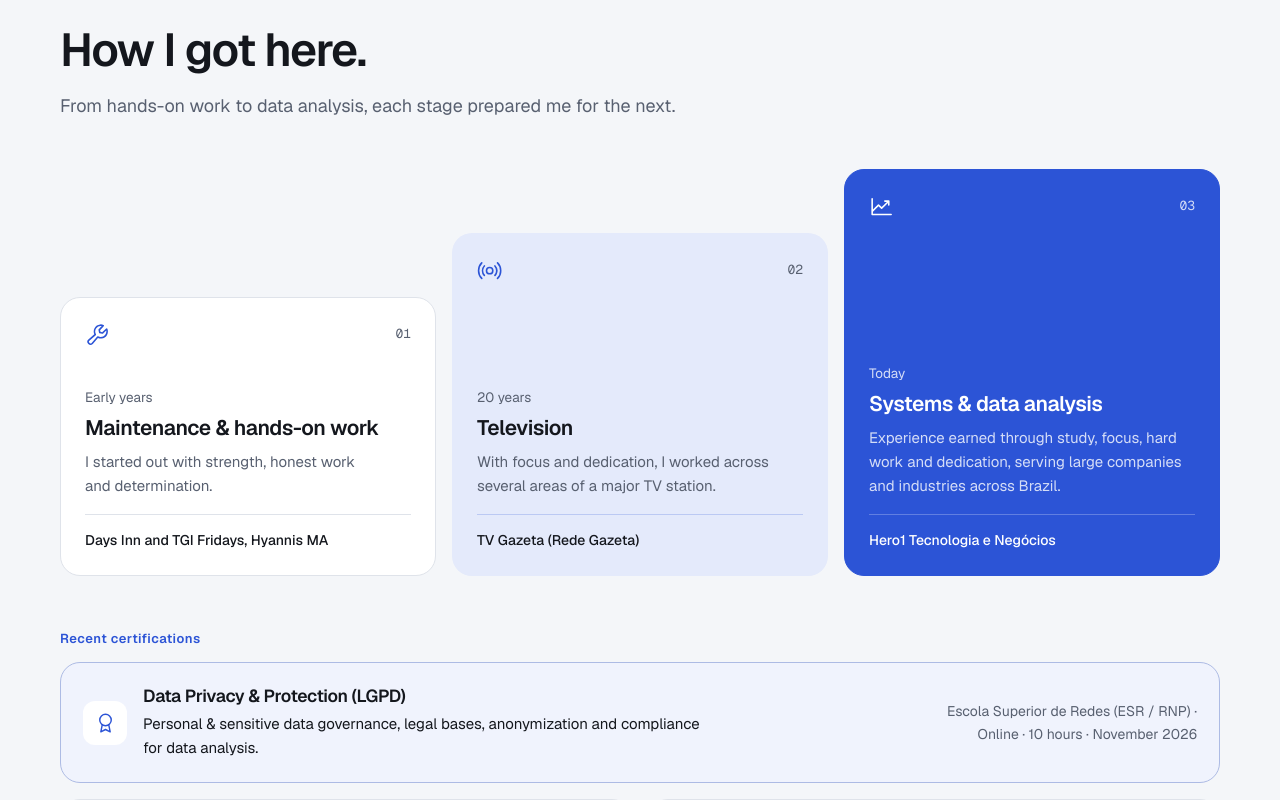
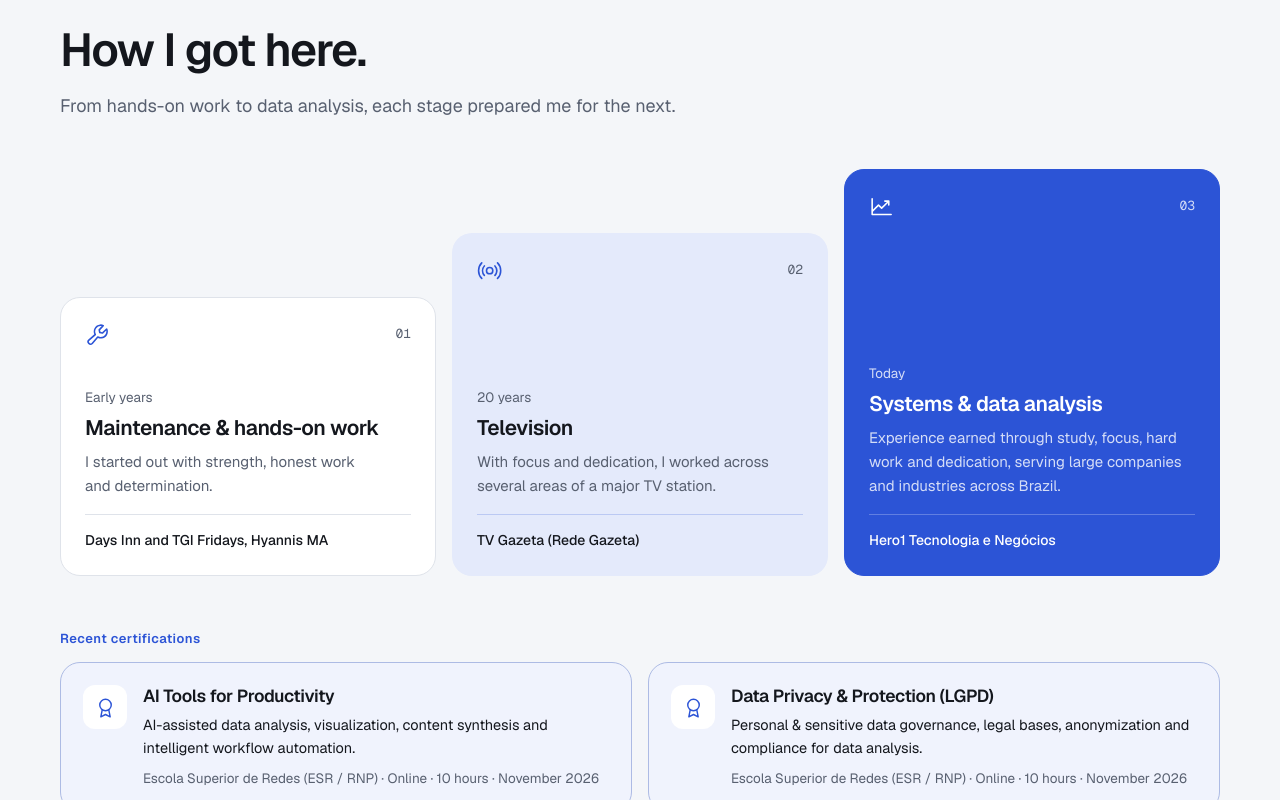
Before and after one commit to Fabiano-Couto/Fabiano-Couto.github.io, a plain HTML site: page index.html in a window 1280 px wide. Shown: the part 2000-2800 px from the top of the page. Drawn offline with Linux system fonts and the light colour scheme.

Commit message:
Add AI Tools for Productivity certificate to site and resume

```diff
--- a/assets/css/style.css
+++ b/assets/css/style.css
@@ -400,7 +400,7 @@ p { margin: 0; text-wrap: pretty; }
 .value h3 { font-size: 20px; letter-spacing: -0.02em; }
 .value p { margin-top: 8px; color: var(--muted); font-size: 16px; max-width: 40ch; }
 
-/* certifications: featured LGPD card + 2x2 grid */
+/* certifications: 2x3 grid with top row highlighted */
 .certs { margin-top: 56px; }
 .certs-title { font-size: 13px; font-weight: 600; letter-spacing: .04em; color: var(--accent); margin-bottom: 16px; }
 .certs-grid { display: grid; grid-template-columns: 1fr 1fr; gap: 16px; }
@@ -409,15 +409,13 @@ p { margin: 0; text-wrap: pretty; }
   background: var(--surface); border: 1px solid var(--line); border-radius: var(--r-lg); padding: 22px 22px;
   transition: transform .26s var(--ease), border-color .25s ease, box-shadow .26s var(--ease);
 }
-.cert-featured {
-  grid-column: 1 / -1; align-items: center;
+.cert-highlight {
   background: color-mix(in srgb, var(--accent-soft) 55%, var(--surface));
   border-color: color-mix(in srgb, var(--accent) 28%, var(--line));
 }
-.cert-featured .cert-icon { background: var(--surface); }
-.cert-featured-body { display: grid; grid-template-columns: minmax(0, 1.45fr) minmax(210px, auto); align-items: center; gap: 10px 32px; }
-.cert-featured .cert-note { margin-top: 5px; color: var(--text); font-size: 15px; max-width: 56ch; }
-.cert-featured .cert-meta { margin-top: 0; font-size: 14px; color: var(--muted); text-align: right; max-width: 30ch; justify-self: end; }
+.cert-highlight .cert-icon { background: var(--surface); }
+.cert-highlight .cert-note { margin-top: 6px; color: var(--text); font-size: 14.5px; }
+.cert-highlight .cert-meta { margin-top: 8px; font-size: 13.5px; color: var(--muted); }
 @media (hover: hover) and (pointer: fine) {
   .cert:hover { transform: translateY(-3px); border-color: color-mix(in srgb, var(--accent) 45%, var(--line)); box-shadow: var(--shadow); }
 }
@@ -490,8 +488,6 @@ p { margin: 0; text-wrap: pretty; }
   .mobile-nav .btn { margin-top: 18px; justify-content: center; border-bottom: 0; padding: 0 22px; }
 }
 @media (max-width: 940px) {
-  .cert-featured-body { grid-template-columns: 1fr; }
-  .cert-featured .cert-meta { text-align: left; max-width: none; justify-self: start; }
   .broadcast-roles { grid-template-columns: 1fr; }
   .role-card { padding: 22px 0 24px; }
   .step { padding: 20px; }
--- a/index.html
+++ b/index.html
@@ -140,6 +140,7 @@
         <span><span data-l="en">Java extensions</span><span data-l="pt">Extensões em Java</span></span>
         <span>Spring Boot &amp; REST APIs</span>
         <span><span data-l="en">Data privacy (LGPD)</span><span data-l="pt">Proteção de dados (LGPD)</span></span>
+        <span><span data-l="en">AI for data &amp; automation</span><span data-l="pt">IA para dados e automação</span></span>
         <span><span data-l="en">Income statement &amp; cash flow</span><span data-l="pt">DRE e DFC</span></span>
         <span><span data-l="en">Data dictionary</span><span data-l="pt">Dicionário de dados</span></span>
         <span><span data-l="en">E-mail automation</span><span data-l="pt">Automação de e-mail</span></span>
@@ -288,38 +289,44 @@
         <div class="certs">
           <h3 class="certs-title reveal"><span data-l="en">Recent certifications</span><span data-l="pt">Certificados recentes</span></h3>
           <div class="certs-grid">
-            <div class="cert cert-featured reveal" style="--d:0s">
+            <div class="cert cert-highlight reveal" style="--d:0s">
               <div class="cert-icon"><svg class="icon" aria-hidden="true"><use href="#i-seal"/></svg></div>
-              <div class="cert-featured-body">
-                <div>
-                  <h4><span data-l="en">Data Privacy &amp; Protection (LGPD)</span><span data-l="pt">LGPD para Todos &middot; Proteção de Dados</span></h4>
-                  <p class="cert-note"><span data-l="en">Personal &amp; sensitive data governance, legal bases, anonymization and compliance for data analysis.</span><span data-l="pt">Governança de dados pessoais e sensíveis, bases legais, anonimização e conformidade aplicada à análise de dados.</span></p>
-                </div>
+              <div>
+                <h4><span data-l="en">AI Tools for Productivity</span><span data-l="pt">Ferramentas de IA para Produtividade</span></h4>
+                <p class="cert-note"><span data-l="en">AI-assisted data analysis, visualization, content synthesis and intelligent workflow automation.</span><span data-l="pt">Análise de dados com IA, visualizações, síntese de informações e automação inteligente de fluxos.</span></p>
                 <p class="cert-meta"><span data-l="en">Escola Superior de Redes (ESR / RNP) &middot; Online &middot; 10 hours &middot; November&nbsp;2026</span><span data-l="pt">Escola Superior de Redes (ESR / RNP) &middot; On-line &middot; 10 horas &middot; novembro&nbsp;de&nbsp;2026</span></p>
               </div>
             </div>
-            <div class="cert reveal" style="--d:.06s">
+            <div class="cert cert-highlight reveal" style="--d:.06s">
+              <div class="cert-icon"><svg class="icon" aria-hidden="true"><use href="#i-seal"/></svg></div>
+              <div>
+                <h4><span data-l="en">Data Privacy &amp; Protection (LGPD)</span><span data-l="pt">LGPD para Todos &middot; Proteção de Dados</span></h4>
+                <p class="cert-note"><span data-l="en">Personal &amp; sensitive data governance, legal bases, anonymization and compliance for data analysis.</span><span data-l="pt">Governança de dados pessoais e sensíveis, bases legais, anonimização e conformidade aplicada à análise de dados.</span></p>
+                <p class="cert-meta"><span data-l="en">Escola Superior de Redes (ESR / RNP) &middot; Online &middot; 10 hours &middot; November&nbsp;2026</span><span data-l="pt">Escola Superior de Redes (ESR / RNP) &middot; On-line &middot; 10 horas &middot; novembro&nbsp;de&nbsp;2026</span></p>
+              </div>
+            </div>
+            <div class="cert reveal" style="--d:.12s">
               <div class="cert-icon"><svg class="icon" aria-hidden="true"><use href="#i-seal"/></svg></div>
               <div>
                 <h4><span data-l="en">Databases in Practice</span><span data-l="pt">Banco de Dados na Prática</span></h4>
                 <p><span data-l="en">Escola Superior de Redes (ESR / RNP) &middot; Online &middot; 10 hours &middot; November&nbsp;2026</span><span data-l="pt">Escola Superior de Redes (ESR / RNP) &middot; On-line &middot; 10 horas &middot; novembro&nbsp;de&nbsp;2026</span></p>
               </div>
             </div>
-            <div class="cert reveal" style="--d:.12s">
+            <div class="cert reveal" style="--d:.18s">
               <div class="cert-icon"><svg class="icon" aria-hidden="true"><use href="#i-seal"/></svg></div>
               <div>
                 <h4><span data-l="en">Backend Development</span><span data-l="pt">Desenvolvimento Backend</span></h4>
                 <p><span data-l="en">Escola Superior de Redes (ESR / RNP) &middot; Online &middot; 10 hours &middot; November&nbsp;2026</span><span data-l="pt">Escola Superior de Redes (ESR / RNP) &middot; On-line &middot; 10 horas &middot; novembro&nbsp;de&nbsp;2026</span></p>
               </div>
             </div>
-            <div class="cert reveal" style="--d:.18s">
+            <div class="cert reveal" style="--d:.24s">
               <div class="cert-icon"><svg class="icon" aria-hidden="true"><use href="#i-seal"/></svg></div>
               <div>
                 <h4><span data-l="en">People Management and Negotiation</span><span data-l="pt">Gestão de Pessoas e Negociação</span></h4>
                 <p><span data-l="en">Universidade Cruzeiro do Sul &middot; Online &middot; 40 hours &middot; October&nbsp;2026</span><span data-l="pt">Universidade Cruzeiro do Sul &middot; On-line &middot; 40 horas &middot; outubro&nbsp;de&nbsp;2026</span></p>
               </div>
             </div>
-            <div class="cert reveal" style="--d:.24s">
+            <div class="cert reveal" style="--d:.30s">
               <div class="cert-icon"><svg class="icon" aria-hidden="true"><use href="#i-seal"/></svg></div>
               <div>
                 <h4><span data-l="en">Computer Forensics</span><span data-l="pt">Perícia Forense Computacional</span></h4>
```
Also changed, not shown: 1 other file.
